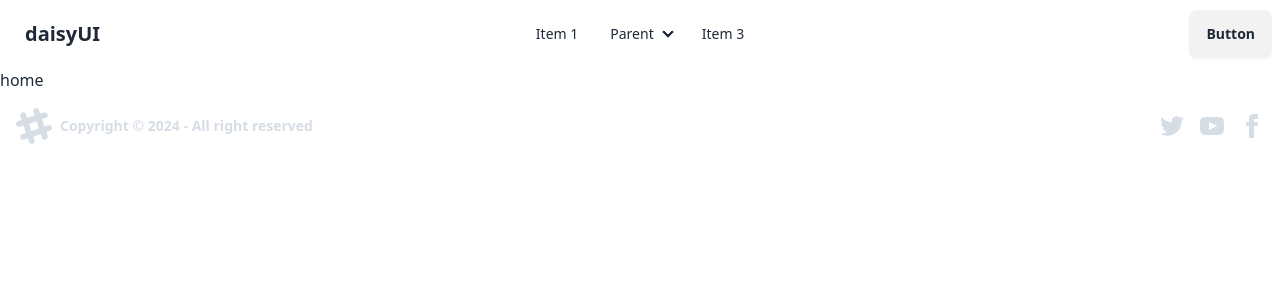
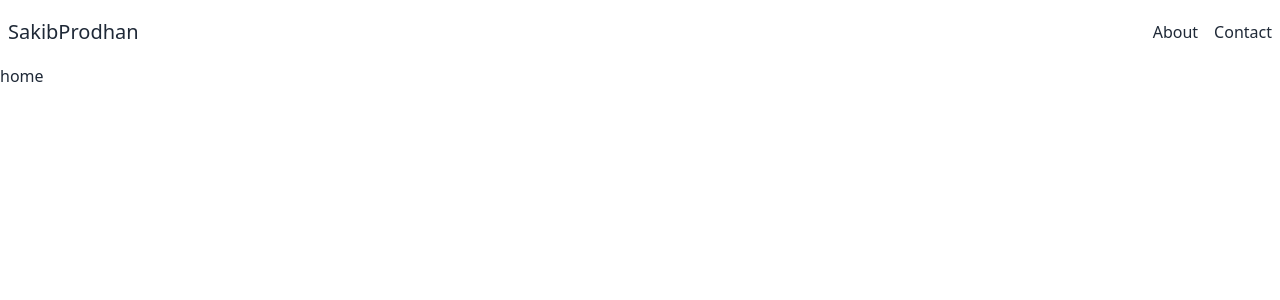
Before and after one commit to sakibpro2003/Portfolio, a React (Vite) app: page / in a window 1280 px wide. Shown: the top 300 px of the page. Built offline with nearby package versions, Linux system fonts and the light colour scheme.

Commit message:
navbar elemets update

```diff
--- a/src/Layout/Main.jsx
+++ b/src/Layout/Main.jsx
@@ -10,7 +10,7 @@ const Main = () => {
         <div>
             <Navbar></Navbar>
             <Outlet></Outlet>
-            <Footer></Footer>
+            {/* <Footer></Footer> */}
         </div>
     );
 };
--- a/src/Shared/Components/Navbar.jsx
+++ b/src/Shared/Components/Navbar.jsx
@@ -1,56 +1,50 @@
-
 const Navbar = () => {
   return (
-        <div className="navbar bg-base-100">
-  <div className="navbar-start">
+    <div className="navbar">
+      <div className="navbar-start flex-auto">
         <div className="dropdown">
-      <div tabIndex={0} role="button" className="btn btn-ghost lg:hidden">
+          <div tabIndex={0} role="button" className="lg:hidden">
             <svg
               xmlns="http://www.w3.org/2000/svg"
               className="h-5 w-5"
               fill="none"
               viewBox="0 0 24 24"
-          stroke="currentColor">
+              stroke="currentColor"
+            >
               <path
                 strokeLinecap="round"
                 strokeLinejoin="round"
                 strokeWidth="2"
-            d="M4 6h16M4 12h8m-8 6h16" />
+                d="M4 6h16M4 12h8m-8 6h16"
+              />
             </svg>
           </div>
           <ul
             tabIndex={0}
-        className="menu menu-sm dropdown-content bg-base-100 rounded-box z-[1] mt-3 w-52 p-2 shadow">
-        <li><a>Item 1</a></li>
+            className="menu menu-sm dropdown-content rounded-box z-[1] mt-3 w-52 p-2 shadow"
+          >
+            <li>|</li>
             <li>
-          <a>Parent</a>
-          <ul className="p-2">
-            <li><a>Submenu 1</a></li>
-            <li><a>Submenu 2</a></li>
-          </ul>
+              <a>About</a>
             </li>
-        <li><a>Item 3</a></li>
+
+            <li>
+              <a>Contact</a>
+            </li>
           </ul>
         </div>
-    <a className="btn btn-ghost text-xl">daisyUI</a>
+        <a className="text-xl">SakibProdhan</a>
       </div>
-  <div className="navbar-center hidden lg:flex">
-    <ul className="menu menu-horizontal px-1">
-      <li><a>Item 1</a></li>
+      <div className="hidden lg:flex">
+        <ul className="menu-horizontal">
+          <li className="mr-4">
+            <a>About</a>
+          </li>
+
           <li>
-        <details>
-          <summary>Parent</summary>
-          <ul className="p-2">
-            <li><a>Submenu 1</a></li>
-            <li><a>Submenu 2</a></li>
+            <a>Contact</a>
+          </li>
         </ul>
-        </details>
-      </li>
-      <li><a>Item 3</a></li>
-    </ul>
-  </div>
-  <div className="navbar-end">
-    <a className="btn">Button</a>
       </div>
     </div>
   );
```
Lines whose indentation alone changed are shown as unchanged.
